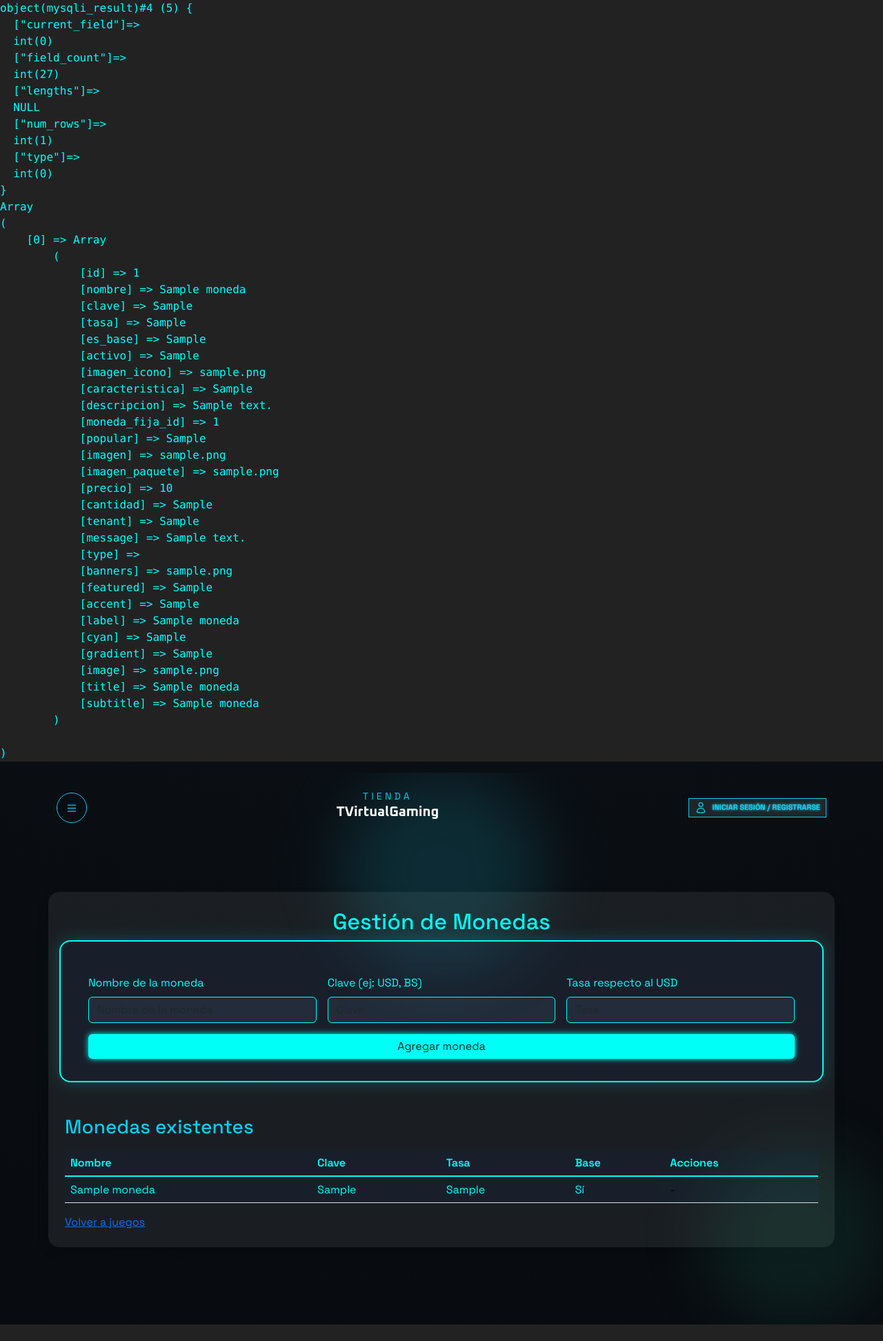
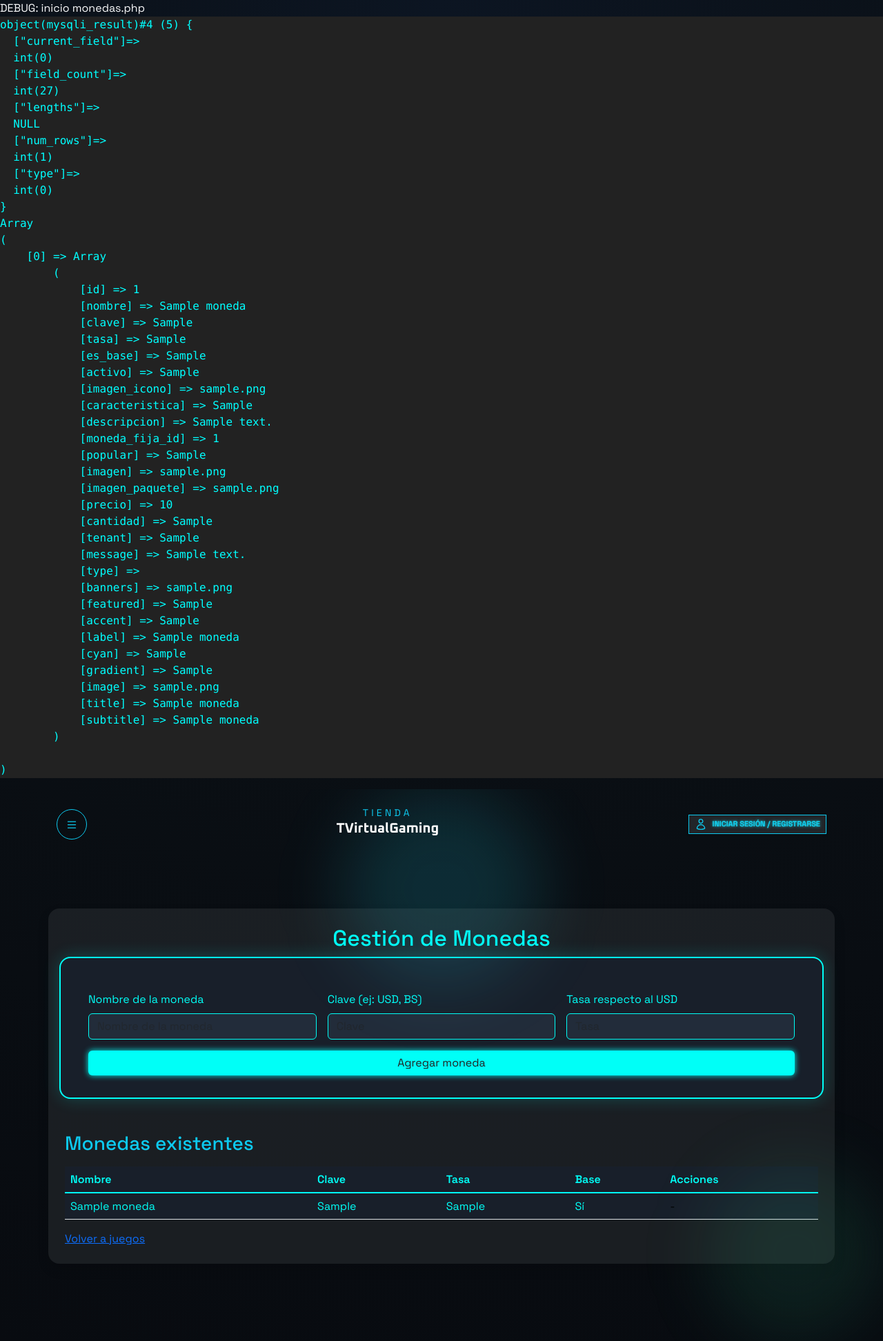
Before and after one commit to reinalddo/virtualgaming, a PHP site: page /admin/monedas.php in a window 1280 px wide. Shown: the whole page at 69% size. Before the commit the page ends 1920 px from the top, so only its background shows below. Run offline with PHP 8.4, Linux system fonts and the light colour scheme; tables that the repository leaves empty or names only in its code hold one stand-in row (values such as "Sample post"); a stand-in replaces the project's code that opens the database connection.

Commit message:
Debug monedas

```diff
--- a/admin/monedas.php
+++ b/admin/monedas.php
@@ -1,4 +1,5 @@
 <?php
+echo 'DEBUG: inicio monedas.php<br>';
 // Mostrar errores PHP para debug
 ini_set('display_errors', 1);
 ini_set('display_startup_errors', 1);
```
